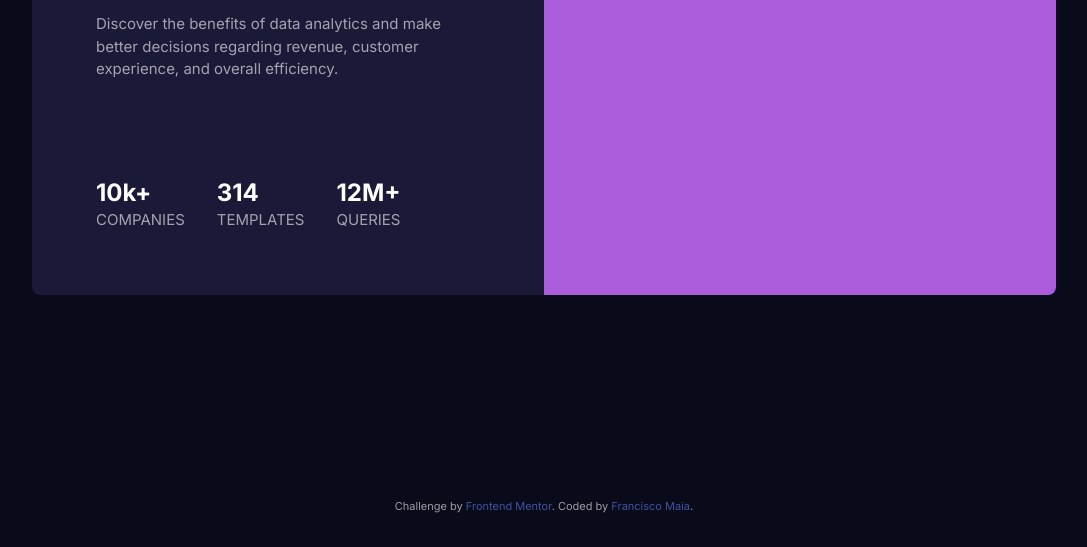
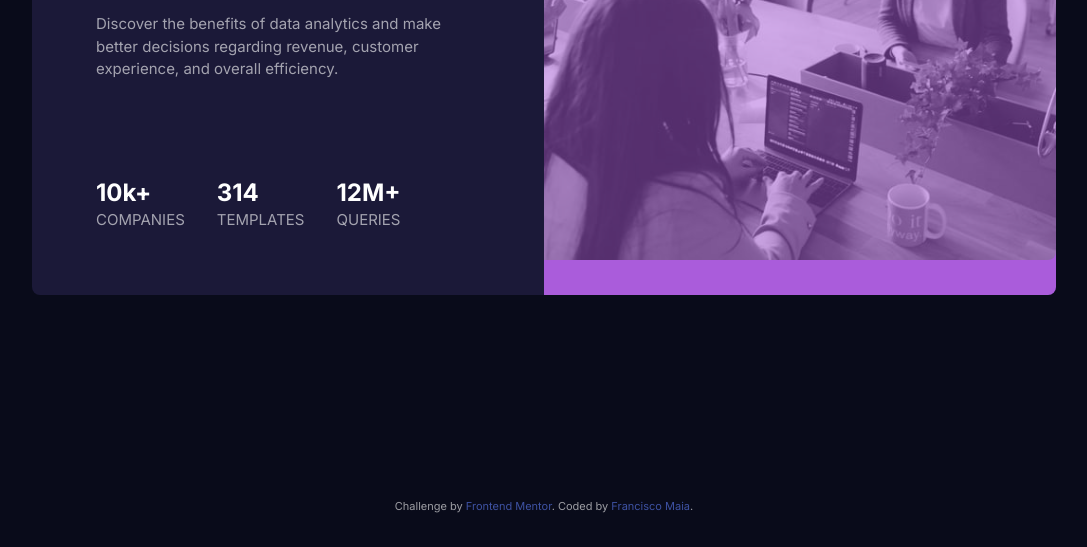
Before and after one commit to Xico26/fm-stats-preview-card, a plain HTML site: page index.html in a window 1280 px wide. Shown: the part 334-881 px from the top of the page, without its empty margins (96-1183 px from the left). Drawn offline with nearby package versions, Linux system fonts and the light colour scheme; the site is published under a folder, as on GitHub Pages, so addresses that start at the root find nothing.

Commit message:
Update index.html

```diff
--- a/index.html
+++ b/index.html
@@ -13,8 +13,8 @@
     <div class="max-w-[80%] h-[90%] grid rounded-lg card lg:flex lg:flex-row-reverse">
       <div id="right" class="rounded-t-lg lg:rounded-r-lg lg:w-1/2 lg:rounded-l-none">
         <picture>
-          <source media="(min-width: 768px)" srcset="/images/image-header-desktop.jpg">
-          <img src="/images/image-header-mobile.jpg" alt="Mobile Header" class="overflow-hidden rounded-t-lg lg:rounded-r-lg lg:rounded-l-none header-img w-full">
+          <source media="(min-width: 768px)" srcset="./images/image-header-desktop.jpg">
+          <img src="./images/image-header-mobile.jpg" alt="Mobile Header" class="overflow-hidden rounded-t-lg lg:rounded-r-lg lg:rounded-l-none header-img w-full">
         </picture>
       </div>
       <div class="p-8 lg:w-1/2 lg:p-12">
```
